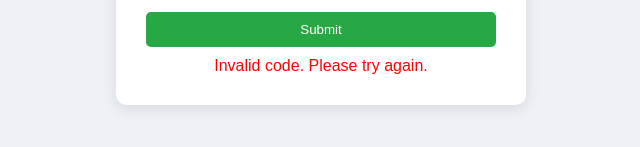
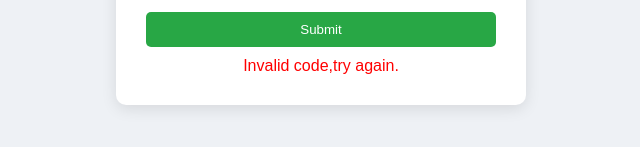
Before and after one commit to brightpredict/forexhub, a plain HTML site: page access.html in a window 1280 px wide. Both pictures are taken after typing "Sample" into the empty fields and a click on the button "Submit". Shown: the part 424-571 px from the top of the page, without its empty margins (319-959 px from the left). Drawn offline with Linux system fonts and the light colour scheme.

Commit message:
Add files via upload

```diff
--- a/access.html
+++ b/access.html
@@ -60,7 +60,7 @@
 
   <script>
     function checkCode() {
-      const validCode = "R12C32";
+      const validCode = "M41W05";
       const inputCode = document.getElementById("accessCode").value.trim();
       const message = document.getElementById("codeMessage");
 
@@ -72,7 +72,7 @@
         }, 1000);
       } else {
         message.style.color = "red";
-        message.textContent = "Invalid code. Please try again.";
+        message.textContent = "Invalid code,try again.";
       }
     }
   </script>
```
